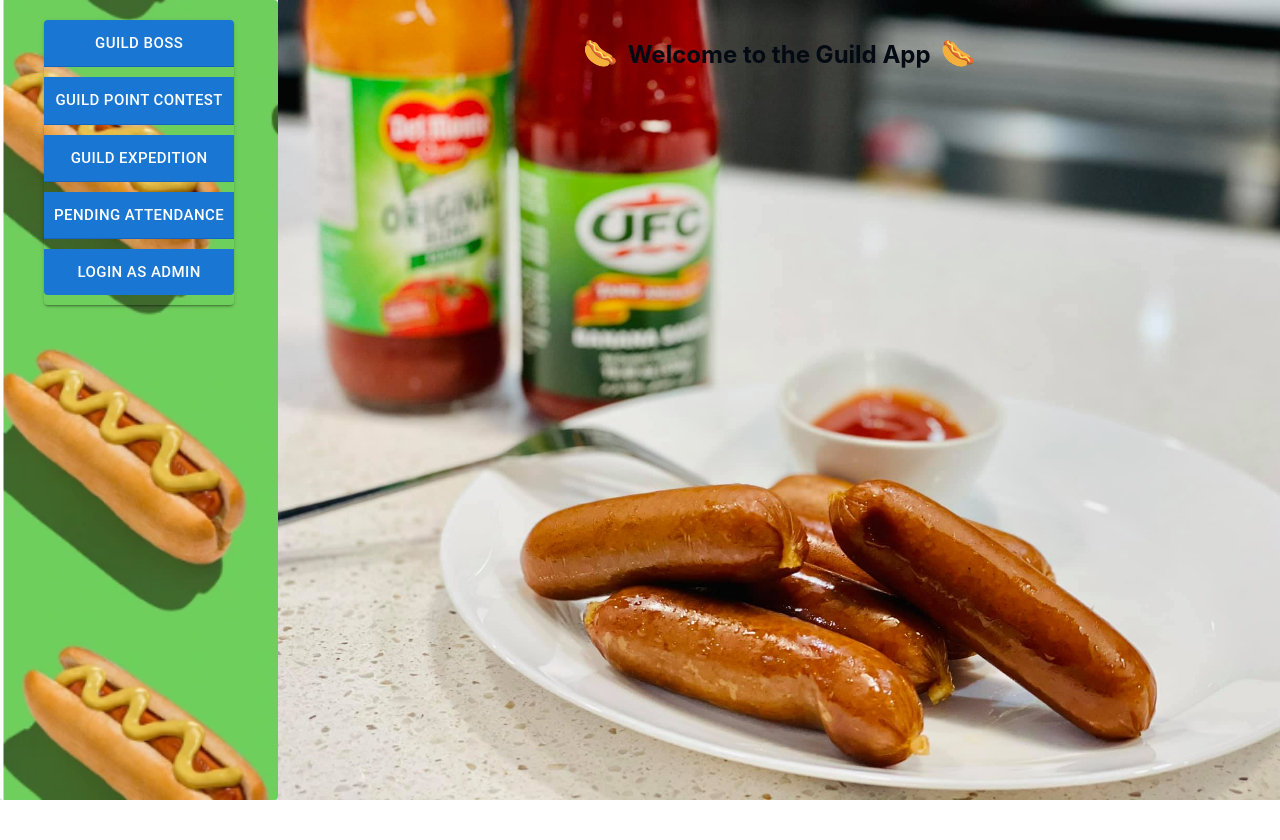
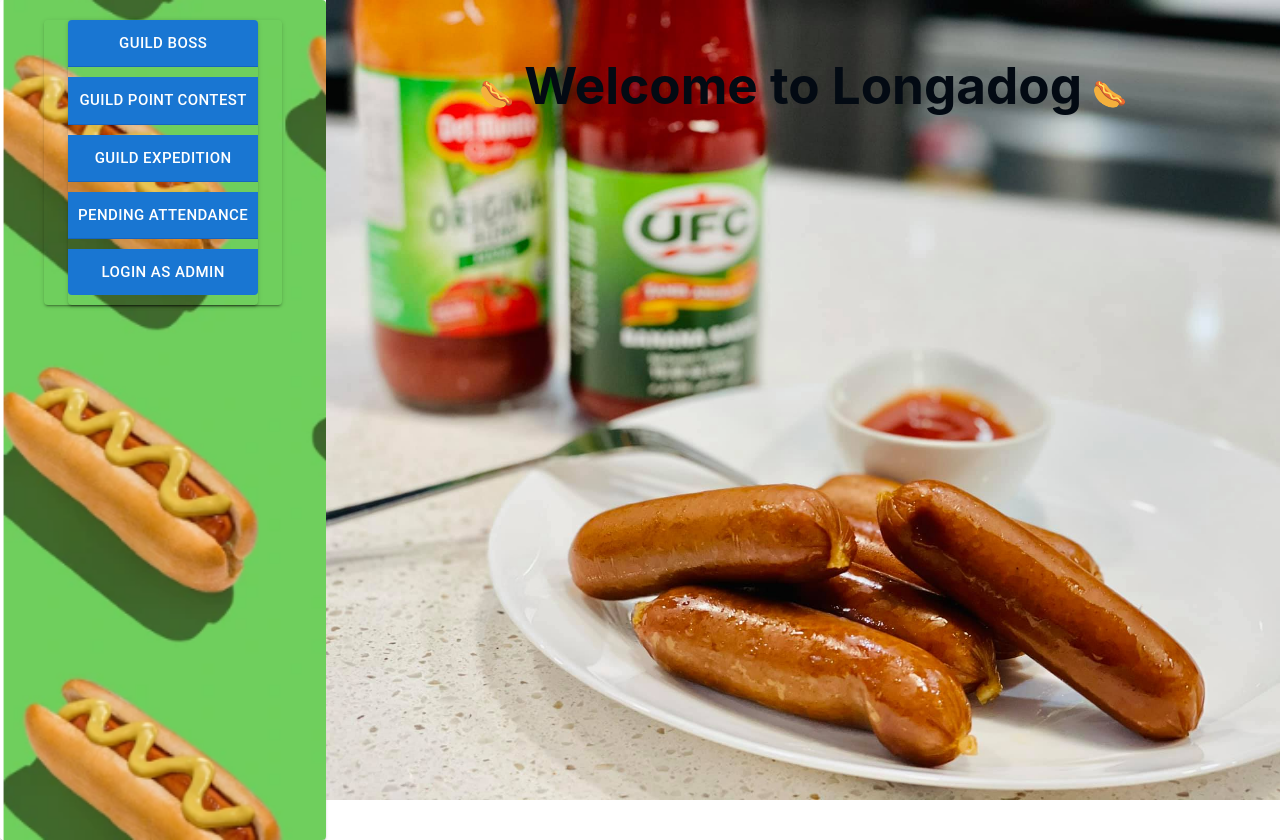
Before and after one commit to alwaysonfire/attendance, a React (Create React App) app: page / in a window 1280 px wide. Before the commit the page ends 800 px from the top, so only its background shows below. Built offline with nearby package versions, Linux system fonts and the light colour scheme.

Commit message:
Additional commits

```diff
--- a/src/components/Home/home.css
+++ b/src/components/Home/home.css
@@ -1,5 +1,7 @@
 .home-container {
   display: flex;
+  height: 100vh;
+  width: 100%;
 }
 
 .sidebar {
@@ -21,7 +23,7 @@
 }
 
 .welcome-text {
-  font-size: 24px;
+  font-size: 4vw;
   color: #030a13; /* Change the color as desired */
 }
 
--- a/src/components/Home/index.js
+++ b/src/components/Home/index.js
@@ -17,7 +17,7 @@ function Home() {
             <span role="img" aria-label="hotdog">
               🌭
             </span>
-            Welcome to the Guild App
+            Welcome to Longadog
             <span role="img" aria-label="hotdog">
               🌭
             </span>
--- a/src/components/Sidebar.js
+++ b/src/components/Sidebar.js
@@ -1,17 +1,16 @@
-import React from 'react';
+import React, { useState } from 'react';
 import { Link, useNavigate } from 'react-router-dom';
-import { Button, ButtonGroup, Container, Paper } from '@mui/material';
+import {
+  Button,
+  ButtonGroup,
+  Container,
+  Paper,
+  Drawer,
+  IconButton,
+  Hidden,
+} from '@mui/material';
 import { useAuth } from '../context/AuthContext';
-
-const sidebarStyle = {
-  background: `url(${process.env.PUBLIC_URL}/hotdog.png)`,
-  backgroundSize: 'cover',
-  padding: '20px',
-  height: '95vh',
-  display: 'flex',
-  flexDirection: 'column',
-  justifyContent: 'space-between',
-};
+import MenuIcon from '@mui/icons-material/Menu';
 
 const buttonStyle = {
   padding: '10px',
@@ -21,14 +20,33 @@ const buttonStyle = {
 function Sidebar() {
   const { user, logout } = useAuth();
   const navigate = useNavigate();
+  const [isDrawerOpen, setIsDrawerOpen] = useState(false);
+
+  const sidebarStyle = {
+    background: `url(${process.env.PUBLIC_URL}/hotdog.png)`,
+    backgroundSize: 'cover',
+    padding: '20px',
+    height: '100vh',
+  };
 
   const handleLogout = () => {
     logout();
+    toggleDrawer();
     navigate('/');
   };
 
-  return (
-    <Paper sx={sidebarStyle}>
+  const toggleDrawer = () => {
+    setIsDrawerOpen(!isDrawerOpen);
+  };
+
+  const sidebarContent = (
+    <Container>
+      <ButtonGroup
+        orientation="vertical"
+        variant="contained"
+        size="large"
+        fullWidth
+      >
         <Container>
           <ButtonGroup
             orientation="vertical"
@@ -37,29 +55,49 @@ function Sidebar() {
             fullWidth
           >
             <Link to="/guildboss" style={{ textDecoration: 'none' }}>
-            <Button variant="contained" sx={buttonStyle}>
+              <Button
+                variant="contained"
+                sx={buttonStyle}
+                onClick={() => toggleDrawer()}
+              >
                 Guild Boss
               </Button>
             </Link>
             <Link to="/guildpointcontest" style={{ textDecoration: 'none' }}>
-            <Button variant="contained" sx={buttonStyle}>
+              <Button
+                variant="contained"
+                sx={buttonStyle}
+                onClick={() => toggleDrawer()}
+              >
                 Guild Point Contest
               </Button>
             </Link>
             <Link to="/guildexpedition" style={{ textDecoration: 'none' }}>
-            <Button variant="contained" sx={buttonStyle}>
+              <Button
+                variant="contained"
+                sx={buttonStyle}
+                onClick={() => toggleDrawer()}
+              >
                 Guild Expedition
               </Button>
             </Link>
             <Link to="/pending" style={{ textDecoration: 'none' }}>
-            <Button variant="contained" sx={buttonStyle}>
+              <Button
+                variant="contained"
+                sx={buttonStyle}
+                onClick={() => toggleDrawer()}
+              >
                 Pending Attendance
               </Button>
             </Link>
             {user ? (
               <>
                 <Link to="/admin-options" style={{ textDecoration: 'none' }}>
-                <Button variant="contained" sx={buttonStyle}>
+                  <Button
+                    variant="contained"
+                    sx={buttonStyle}
+                    onClick={() => toggleDrawer()}
+                  >
                     Admin Options
                   </Button>
                 </Link>
@@ -73,14 +111,47 @@ function Sidebar() {
               </>
             ) : (
               <Link to="/admin" style={{ textDecoration: 'none' }}>
-              <Button variant="contained" sx={buttonStyle}>
+                <Button
+                  variant="contained"
+                  sx={buttonStyle}
+                  onClick={() => toggleDrawer()}
+                >
                   Login as admin
                 </Button>
               </Link>
             )}
           </ButtonGroup>
         </Container>
-    </Paper>
+      </ButtonGroup>
+    </Container>
+  );
+
+  return (
+    <div height="100vh">
+      <Hidden mdDown>
+        <Paper sx={sidebarStyle}>{sidebarContent}</Paper>
+      </Hidden>
+      <Hidden lgUp>
+        <IconButton
+          onClick={toggleDrawer}
+          edge="start"
+          color="inherit"
+          aria-label="open drawer"
+        >
+          <MenuIcon />
+        </IconButton>
+        <Drawer
+          style={sidebarStyle}
+          background={`url(${process.env.PUBLIC_URL}/hotdog.png)`}
+          anchor="left"
+          open={isDrawerOpen}
+          onClose={toggleDrawer}
+          variant="temporary"
+        >
+          {sidebarContent}
+        </Drawer>
+      </Hidden>
+    </div>
   );
 }
 
```
Lines whose indentation alone changed are shown as unchanged.
